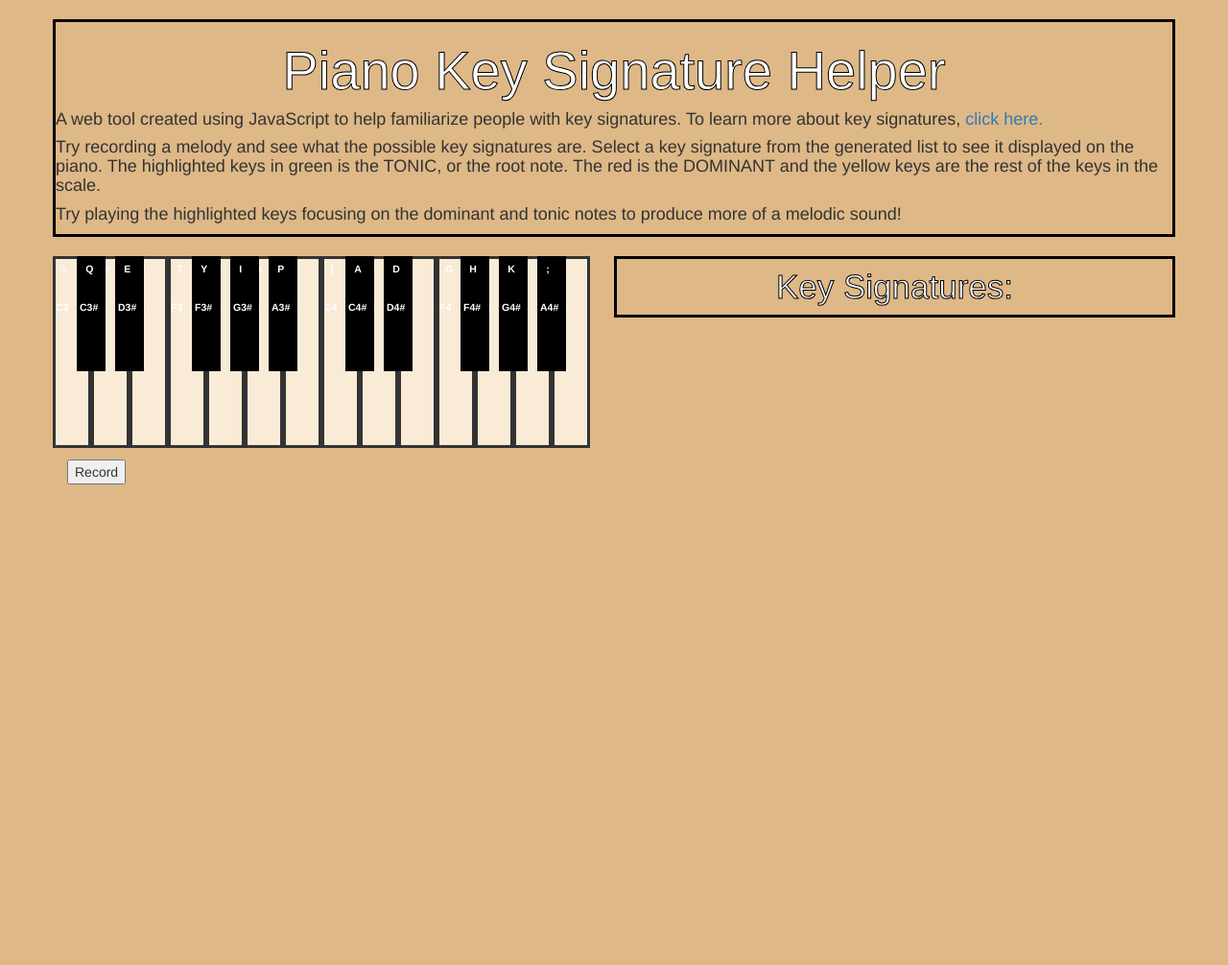
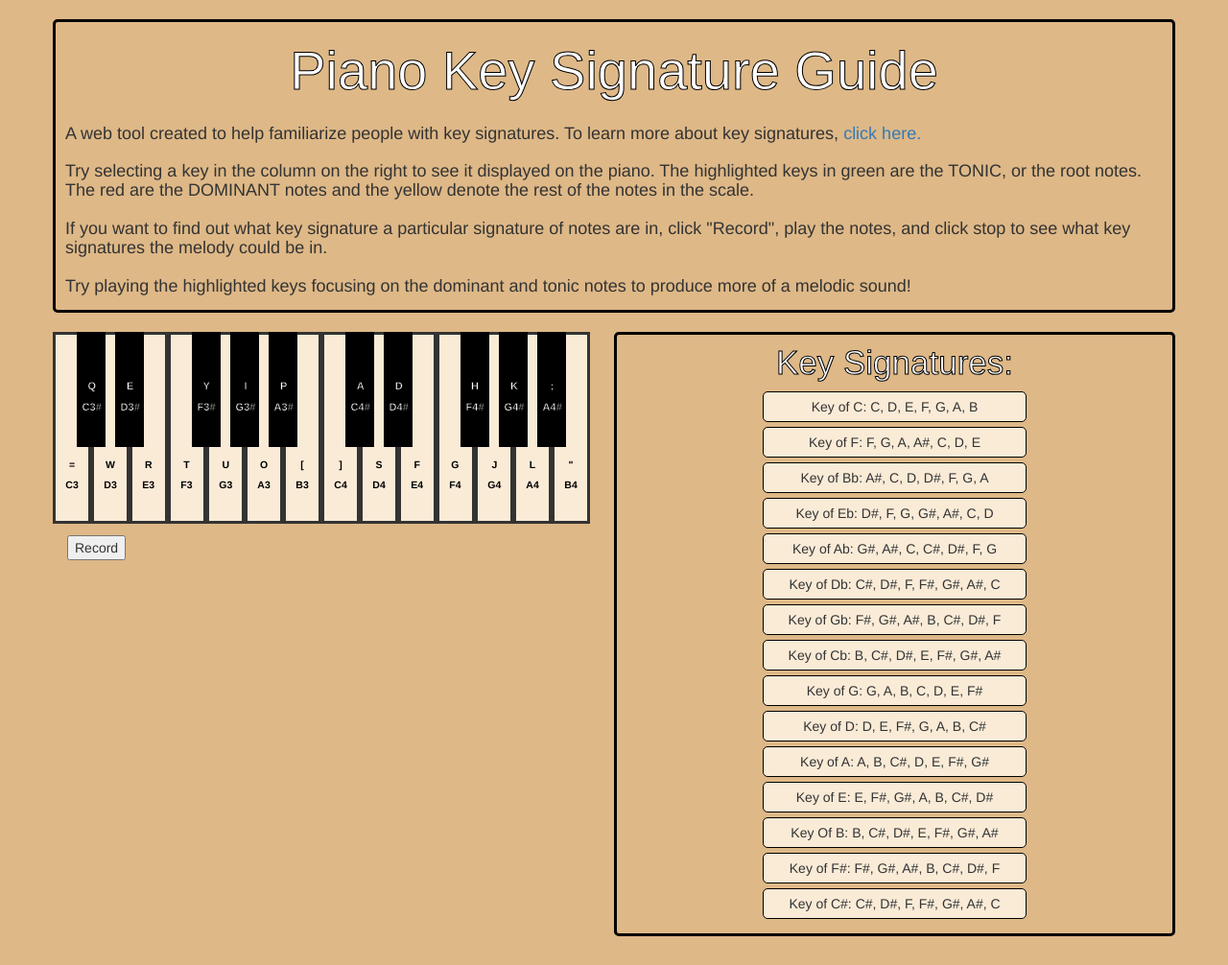
Before and after one commit to kevildos/piano-key-signature-guide, a PHP site: page / in a window 1280 px wide. Shown: the whole page at 96% size. Before the commit the page ends 505 px from the top, so only its background shows below. Run offline with PHP 8.4, Linux system fonts and the light colour scheme.

Commit message:
Fixed piano styling issues and displayed all key signatures upon startup.

```diff
--- a/index.html
+++ b/index.html
@@ -17,19 +17,23 @@
     <script src="getKeySignature.js"></script>
     <script src="playKeyboard.js"></script>
     <div class="container">
-      <div class="row highlight-black top-buffer">
-        <h1>Piano Key Signature Helper</h1>
+      <div id="title" class="row highlight-black top-buffer">
+        <h1>Piano Key Signature Guide</h1>
         <h4>
-          A web tool created using JavaScript to help familiarize people with
-          key signatures. To learn more about key signatures,
+          A web tool created to help familiarize people with key signatures. To
+          learn more about key signatures,
           <a href="https://en.wikipedia.org/wiki/Key_signature">click here.</a>
         </h4>
         <h4>
-          Try recording a melody and see what the possible key signatures are.
-          Select a key signature from the generated list to see it displayed on
-          the piano. The highlighted keys in green is the TONIC, or the root
-          note. The red is the DOMINANT and the yellow keys are the rest of the
-          keys in the scale.
+          Try selecting a key in the column on the right to see it displayed on
+          the piano. The highlighted keys in green are the TONIC, or the root
+          notes. The red are the DOMINANT notes and the yellow denote the rest
+          of the notes in the scale.
+        </h4>
+        <h4>
+          If you want to find out what key signature a particular signature of
+          notes are in, click "Record", play the notes, and click stop to see
+          what key signatures the melody could be in.
         </h4>
         <h4>
           Try playing the highlighted keys focusing on the dominant and tonic
--- a/playKeyboard.js
+++ b/playKeyboard.js
@@ -1,3 +1,27 @@
+/*
+MIT License
+
+Copyright (c) 2020 1000mileworld
+
+Permission is hereby granted, free of charge, to any person obtaining a copy
+of this software and associated documentation files (the "Software"), to deal
+in the Software without restriction, including without limitation the rights
+to use, copy, modify, merge, publish, distribute, sublicense, and/or sell
+copies of the Software, and to permit persons to whom the Software is
+furnished to do so, subject to the following conditions:
+
+The above copyright notice and this permission notice shall be included in all
+copies or substantial portions of the Software.
+
+THE SOFTWARE IS PROVIDED "AS IS", WITHOUT WARRANTY OF ANY KIND, EXPRESS OR
+IMPLIED, INCLUDING BUT NOT LIMITED TO THE WARRANTIES OF MERCHANTABILITY,
+FITNESS FOR A PARTICULAR PURPOSE AND NONINFRINGEMENT. IN NO EVENT SHALL THE
+AUTHORS OR COPYRIGHT HOLDERS BE LIABLE FOR ANY CLAIM, DAMAGES OR OTHER
+LIABILITY, WHETHER IN AN ACTION OF CONTRACT, TORT OR OTHERWISE, ARISING FROM,
+OUT OF OR IN CONNECTION WITH THE SOFTWARE OR THE USE OR OTHER DEALINGS IN THE
+SOFTWARE.
+*/
+
 function playKeyboard() {
   let pressColor = "#1BC0EA"; //color when key is pressed
 
@@ -186,6 +210,15 @@ function playKeyboard() {
 
         let s = getDispStr(n, i, reverseLookupText);
 
+        if (n.length > 1) {
+          label.style.textAlign = "center";
+          label.style.position = "absolute";
+          label.style.left = "-4px";
+          label.style.bottom = "30px";
+          label.style.webkitTextFillColor = "white";
+          label.style.webkitTextStrokeWidth = "0.5px";
+          label.style.webkitTextStrokeColor = "black";
+          label.style.fontSize = "11px";
           label.innerHTML =
             '<b class="keyLabel">' +
             s +
@@ -198,6 +231,26 @@ function playKeyboard() {
             (__octave + parseInt(i)) +
             "</span>" +
             (n.substr(1, 1) ? n.substr(1, 1) : "");
+        } else {
+          label.style.position = "absolute";
+          label.style.left = "4px";
+          label.style.bottom = "30px";
+          label.style.color = "black";
+          label.innerHTML =
+            /*"<br/><br/><br/><br/><br/><br/>" +*/
+            '<b class="keyLabel">' +
+            s +
+            "</b>" +
+            "<br /><br />" +
+            n.substr(0, 1) +
+            '<span name="OCTAVE_LABEL" value="' +
+            i +
+            '">' +
+            (__octave + parseInt(i)) +
+            "</span>" +
+            (n.substr(1, 1) ? n.substr(1, 1) : "");
+        }
+
         thisKey.appendChild(label);
         thisKey.setAttribute("ID", "KEY_" + n + "," + i);
         thisKey.addEventListener(
@@ -337,6 +390,9 @@ function playKeyboard() {
       keySigContainer.removeChild(keySigContainer.lastChild);
     }
   }
+
+  // View all key signatures from the beginning of execution
+  getKeySignature([], evtListener[0]);
 }
 
 // Checks what the current value of the key on the keyboard is
--- a/styles.css
+++ b/styles.css
@@ -3,13 +3,14 @@
 }
 
 .top-buffer {
-  margin-top: 20px;
+  margin-top: 2rem;
 }
 
 h1 {
   font-size: 4em !important;
   text-align: center;
   color: black !important;
+  margin-bottom: 20px !important;
   -webkit-text-fill-color: white;
   -webkit-text-stroke-width: 1px;
   -webkit-text-stroke-color: black;
@@ -25,6 +26,10 @@ h2 {
   -webkit-text-stroke-color: black;
 }
 
+h4 {
+  padding: 0.5rem 1rem;
+}
+
 h6 {
   text-align: center;
 }
@@ -35,6 +40,7 @@ body {
 
 .highlight-black {
   border: 3px solid black;
+  border-radius: 5px;
 }
 .highlight-red {
   border: 3px solid red;
@@ -51,6 +57,8 @@ body {
 
 #keysignatures {
   text-align: center;
+  margin-bottom: 3rem;
+  padding-bottom: 1rem;
 }
 
 @keyframes fadeInAnimation {
```
Lines whose indentation alone changed are shown as unchanged.
